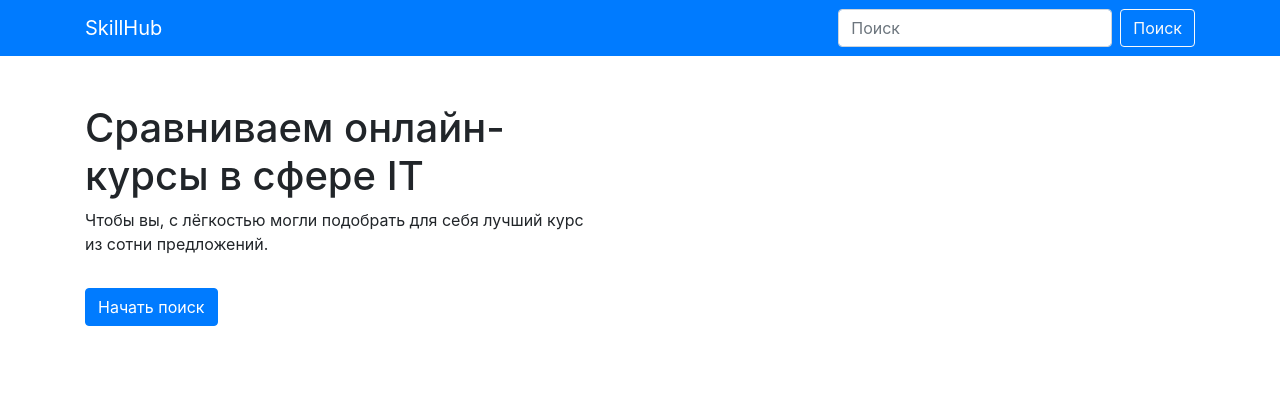
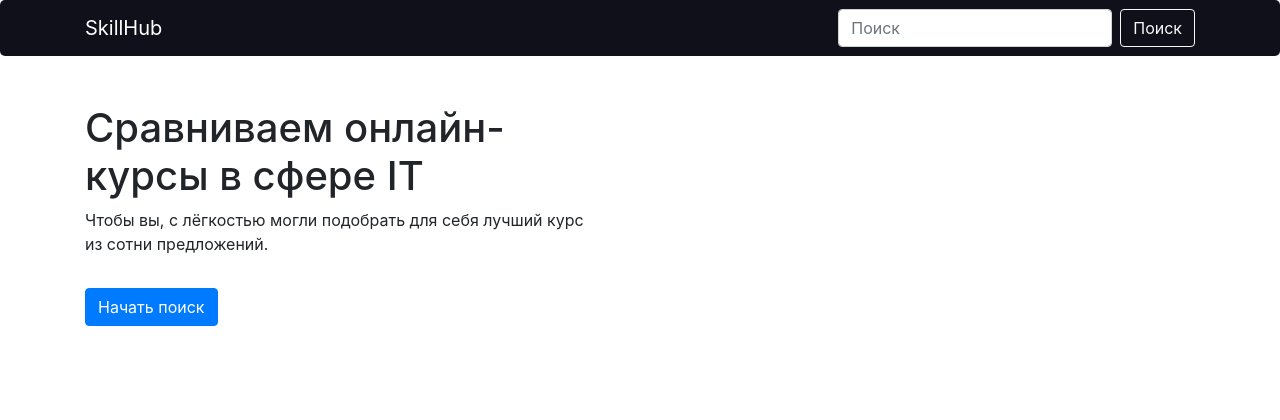
Before and after one commit to khoshov/skillhub, a Django app: page / in a window 1280 px wide. Shown: the top 420 px of the page. Run offline with Django 3.2, Linux system fonts and the light colour scheme; data that the repository does not hold is empty; some libraries are stand-ins or nearby versions.

Commit message:
Изменяет цвет шапки

```diff
--- a/apps/core/static/core/css/style.css
+++ b/apps/core/static/core/css/style.css
@@ -42,3 +42,14 @@ body {
         height: 120px;
     }
 }
+
+/************************/
+/*                      */
+/* NEW STYLES GOES HERE */
+/*                      */
+/************************/
+
+#main-nav {
+	background-color: #10101A;
+	border-radius: 5px;
+}
--- a/templates/header.html
+++ b/templates/header.html
@@ -1,4 +1,4 @@
-<nav class="navbar navbar-expand-lg navbar-dark bg-primary">
+<nav id="main-nav" class="navbar navbar-expand-lg navbar-dark">
   <div class="container">
     <a class="navbar-brand" href="{% url 'index' %}">SkillHub</a>
     <button class="navbar-toggler" type="button" data-toggle="collapse" data-target="#main_nav" aria-controls="main_nav" aria-expanded="false" aria-label="Toggle navigation">
```
